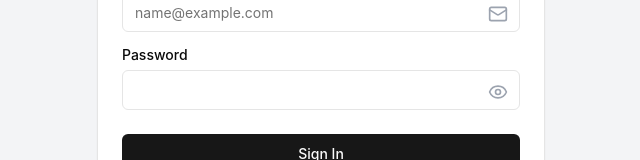
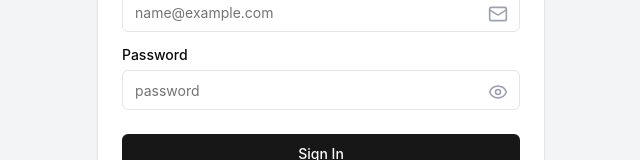
Before and after one commit to wamunyima3/weather-app, a React (Vite) app: page /dashboard in a window 1280 px wide. Shown: the part 361-521 px from the top of the page, without its empty margins (319-959 px from the left). Built offline with nearby package versions, Linux system fonts and the light colour scheme; no server answers.

Commit message:
Added placeholder to the password

```diff
--- a/src/components/AuthPage.tsx
+++ b/src/components/AuthPage.tsx
@@ -78,6 +78,7 @@ const SignInForm = () => {
             <motion.div whileFocus="focus" variants={inputVariants}>
               <Input
                 id="password"
+                placeholder='password'
                 type={showPassword ? "text" : "password"}
                 required
                 value={password}
@@ -170,6 +171,7 @@ const SignUpForm = () => {
               <Input
                 id="password"
                 type={showPassword ? "text" : "password"}
+                placeholder='password'
                 required
                 value={password}
                 onChange={(e) => setPassword(e.target.value)}
```
